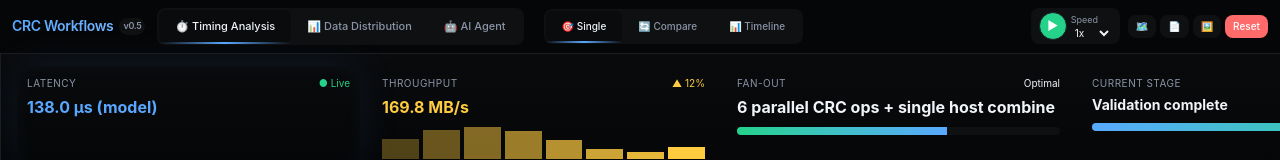
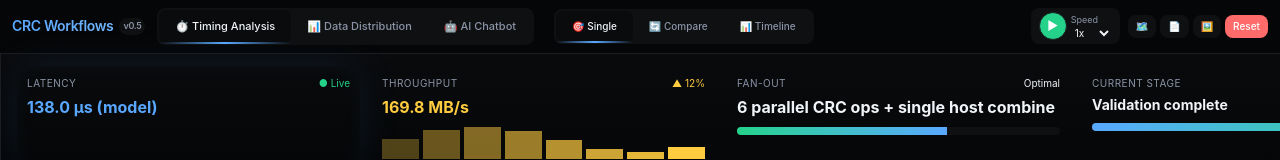
Before and after one commit to vinitvyas09/ssd-crc, a Next.js app: page /crc-workflow in a window 1280 px wide. Shown: the top 160 px of the page. Built offline with nearby package versions, Linux system fonts and the light colour scheme.

Commit message:
Rename AI Agent to AI Chatbot for improved clarity in the CRCWorkflowVisualizer component.

```diff
--- a/app/components/CRCWorkflowVisualizer.tsx
+++ b/app/components/CRCWorkflowVisualizer.tsx
@@ -402,7 +402,7 @@ export default function CRCWorkflowVisualizer() {
                 whileHover={{ scale: 1.02 }}
                 whileTap={{ scale: 0.98 }}
               >
-                🤖 AI Agent
+                🤖 AI Chatbot
               </motion.button>
             </div>
 
```
